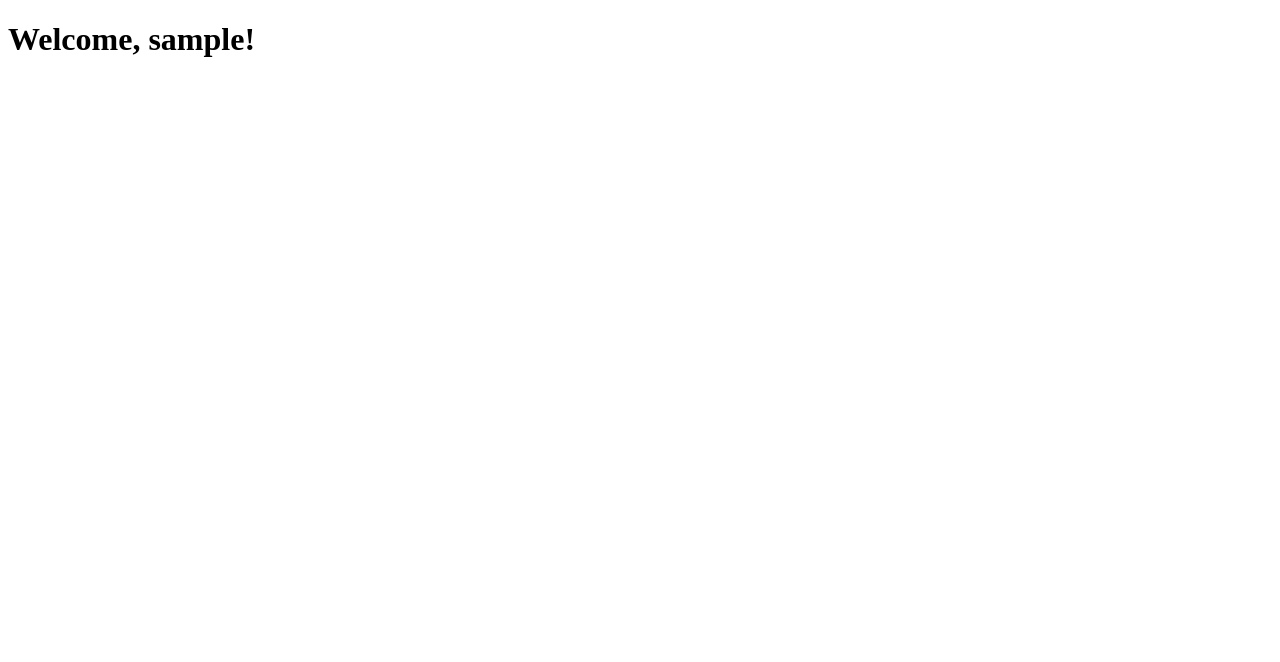
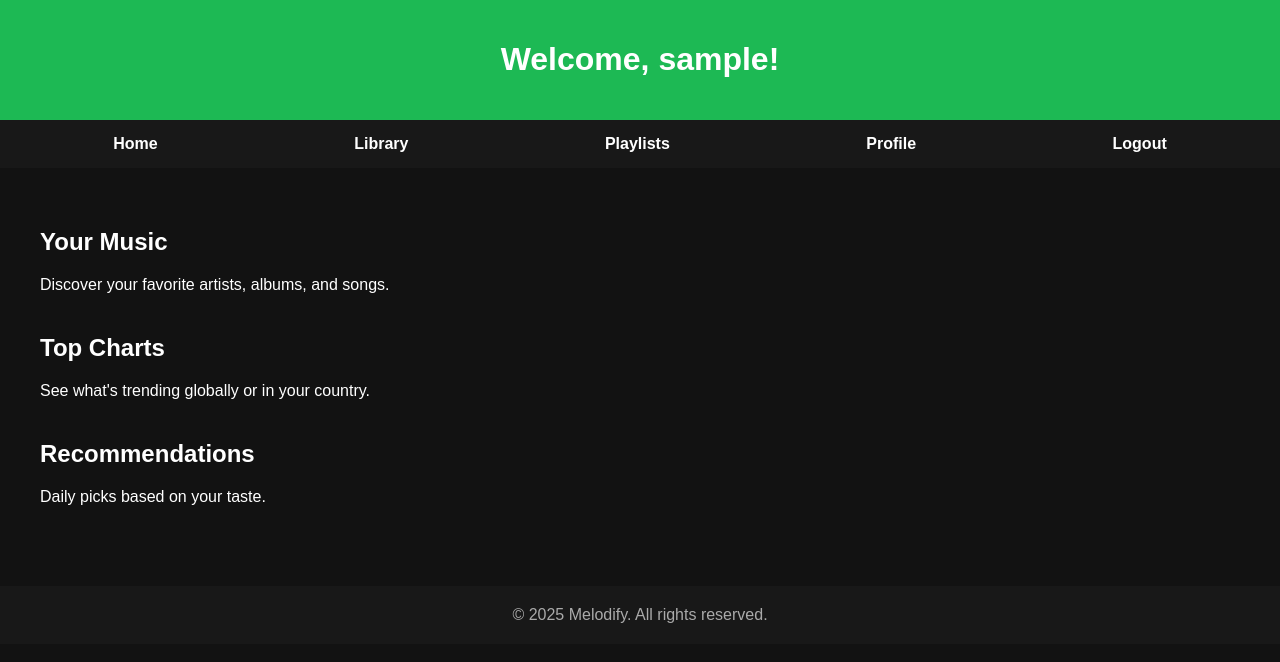
Before and after one commit to Chichari2/Melodify, a Flask app: page / in a window 1280 px wide. Before the commit the part shown is almost empty. Shown: the top 662 px of the page. Run offline with Flask 3, Linux system fonts and the light colour scheme; a user stored in the database is signed in; tables that the repository leaves empty hold one stand-in row (values such as "Sample post"); some libraries are stand-ins or nearby versions.

Commit message:
added index.html

```diff
--- a/app/templates/index.html
+++ b/app/templates/index.html
@@ -4,9 +4,79 @@
 <head>
     <meta charset="UTF-8">
     <meta name="viewport" content="width=device-width, initial-scale=1.0">
-    <title>Welcome</title>
+    <title>Melodify</title>
+    <style>
+        body {
+            margin: 0;
+            font-family: Arial, sans-serif;
+            background-color: #121212;
+            color: white;
+        }
+        header {
+            background-color: #1DB954;
+            padding: 20px;
+            text-align: center;
+        }
+        nav {
+            background-color: #181818;
+            padding: 15px;
+            display: flex;
+            justify-content: space-around;
+        }
+        nav a {
+            color: white;
+            text-decoration: none;
+            font-weight: bold;
+        }
+        nav a:hover {
+            color: #1DB954;
+        }
+        main {
+            padding: 40px;
+        }
+        section {
+            margin-bottom: 40px;
+        }
+        footer {
+            text-align: center;
+            padding: 20px;
+            background-color: #181818;
+            color: #aaa;
+        }
+    </style>
 </head>
 <body>
-    <h1>Welcome, {{ current_user.username }}!</h1>
+    <header>
+        <h1>Welcome, {{ current_user.username }}!</h1>
+    </header>
+
+    <nav>
+        <a href="#">Home</a>
+        <a href="#">Library</a>
+        <a href="#">Playlists</a>
+        <a href="#">Profile</a>
+        <a href="/logout">Logout</a>
+    </nav>
+
+    <main>
+        <section>
+            <h2>Your Music</h2>
+            <p>Discover your favorite artists, albums, and songs.</p>
+        </section>
+
+        <section>
+            <h2>Top Charts</h2>
+            <p>See what's trending globally or in your country.</p>
+        </section>
+
+        <section>
+            <h2>Recommendations</h2>
+            <p>Daily picks based on your taste.</p>
+        </section>
+    </main>
+
+    <footer>
+        &copy; 2025 Melodify. All rights reserved.
+    </footer>
 </body>
 </html>
```
